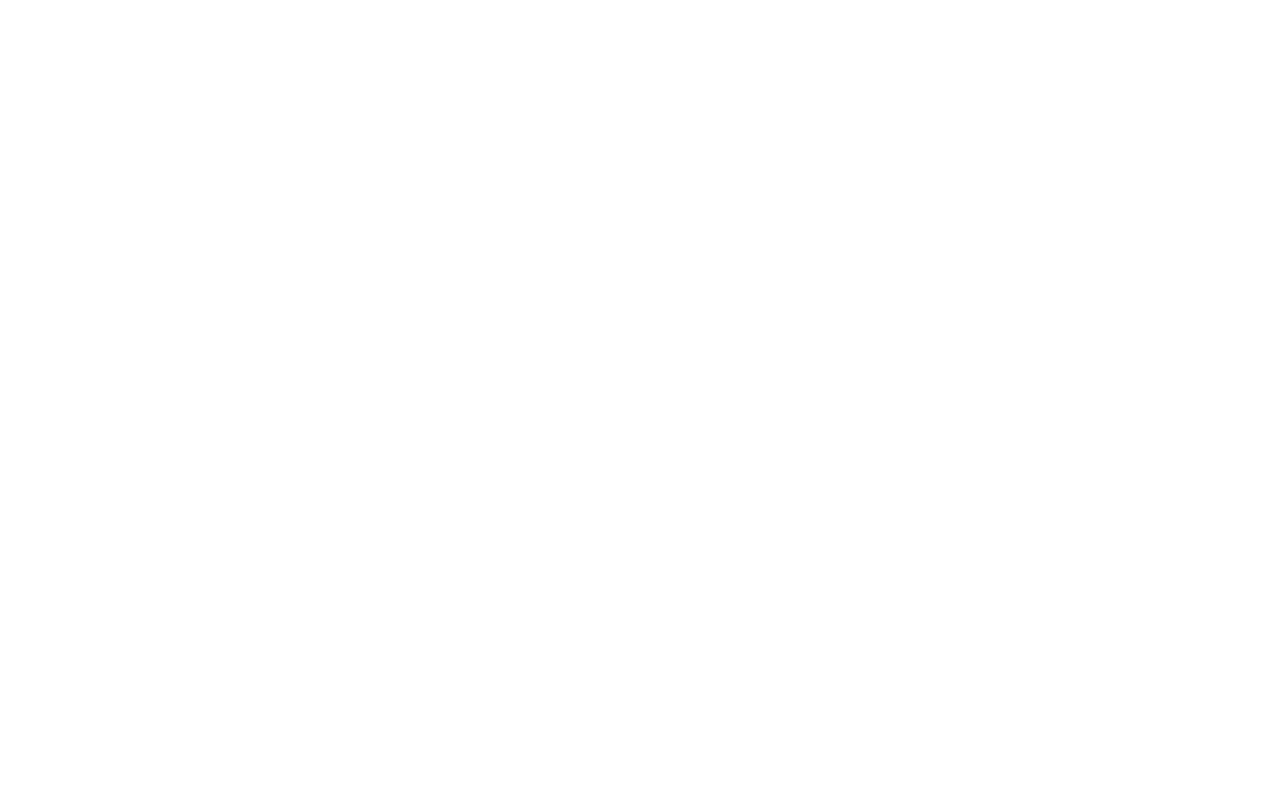
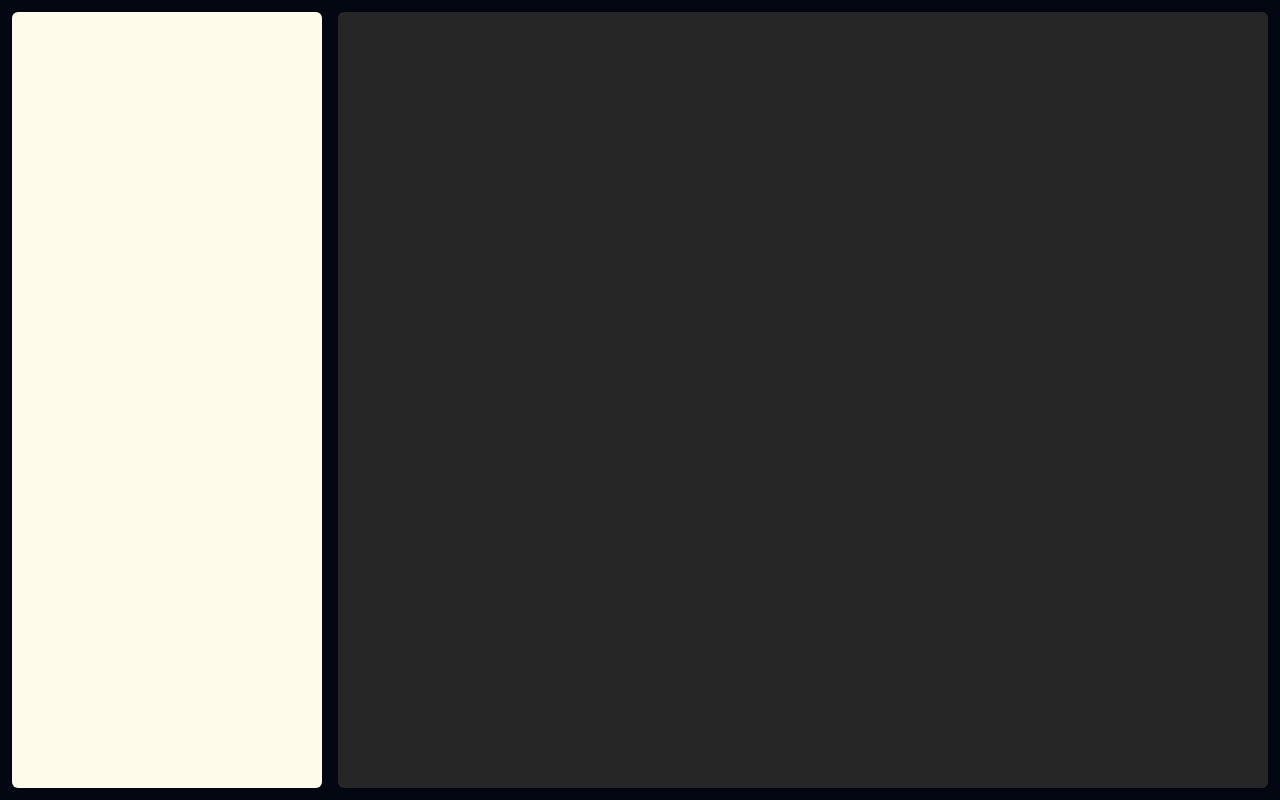
Before and after one commit to prabhatbhatiaa/docker-aws, a React app in the folder frontend/: page / in a window 1280 px wide. Built offline with nearby package versions, Linux system fonts and the light colour scheme; the HTML template or start-up script is replaced by a standard one.

Commit message:
Setup tailwindcss and create a simple wireframe in App.jsx for the layout

```diff
--- a/frontend/package.json
+++ b/frontend/package.json
@@ -10,8 +10,10 @@
     "preview": "vite preview"
   },
   "dependencies": {
+    "@tailwindcss/vite": "^4.3.5",
     "react": "^19.3.1",
-    "react-dom": "^19.3.1"
+    "react-dom": "^19.3.1",
+    "tailwindcss": "^4.3.5"
   },
   "devDependencies": {
     "@eslint/js": "^10.0.1",
--- a/frontend/src/app/App.css
+++ b/frontend/src/app/App.css
@@ -0,0 +1 @@
+@import "tailwindcss"
--- a/frontend/src/app/App.jsx
+++ b/frontend/src/app/App.jsx
@@ -1,7 +1,11 @@
+import './App.css'
+
 function App() {
-
   return (
-    <></>
+    <main className="h-screen w-full bg-gray-950 flex gap-4 p-3">
+      <aside className="h-full w-1/4 bg-amber-50 rounded-md"></aside>
+      <section className="w-3/4 bg-neutral-800 rounded-md"></section>
+    </main>
   )
 }
 
--- a/frontend/vite.config.js
+++ b/frontend/vite.config.js
@@ -1,7 +1,8 @@
 import react from '@vitejs/plugin-react'
 import { defineConfig } from 'vite'
+import tailwindcss from '@tailwindcss/vite'
 
 // https://vite.dev/config/
 export default defineConfig({
-  plugins: [react()],
+  plugins: [react(), tailwindcss()],
 })
```
Also changed, not shown: 1 other file (tests, documents, lock files or other folders).
